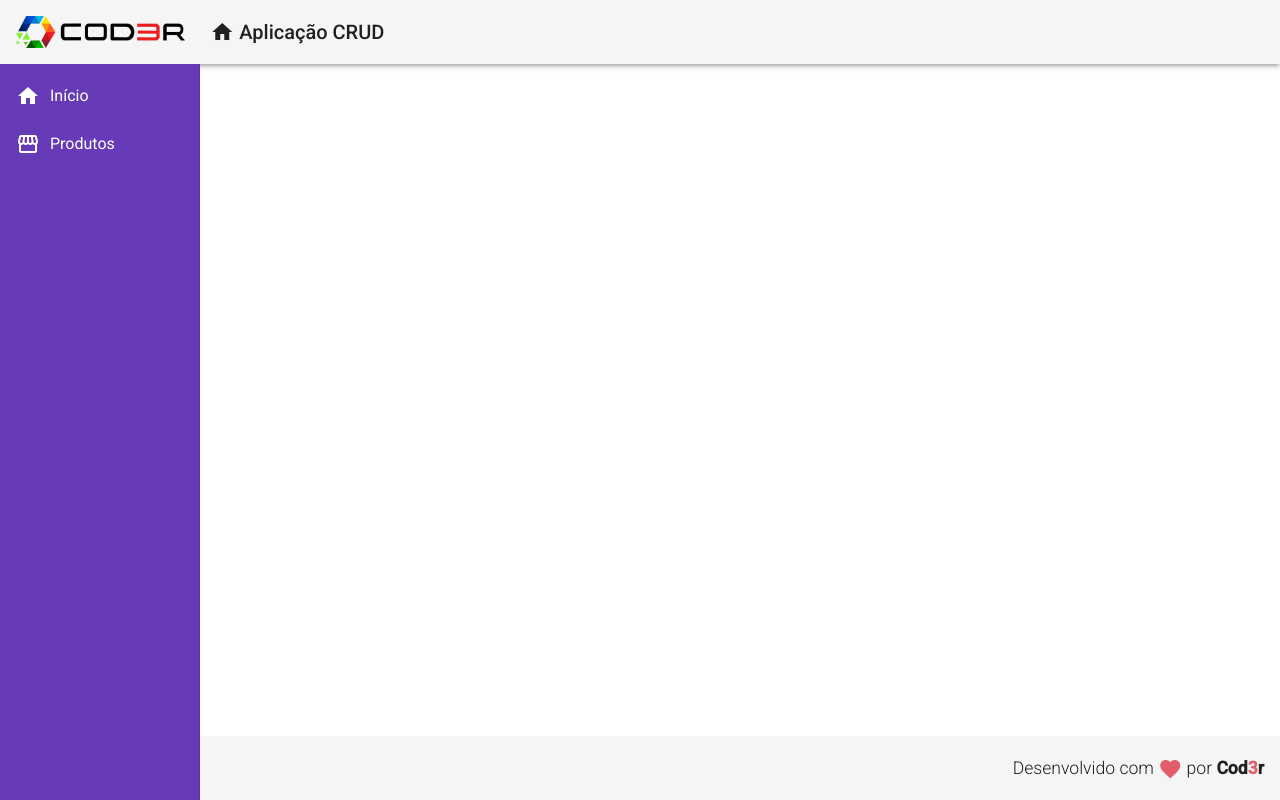
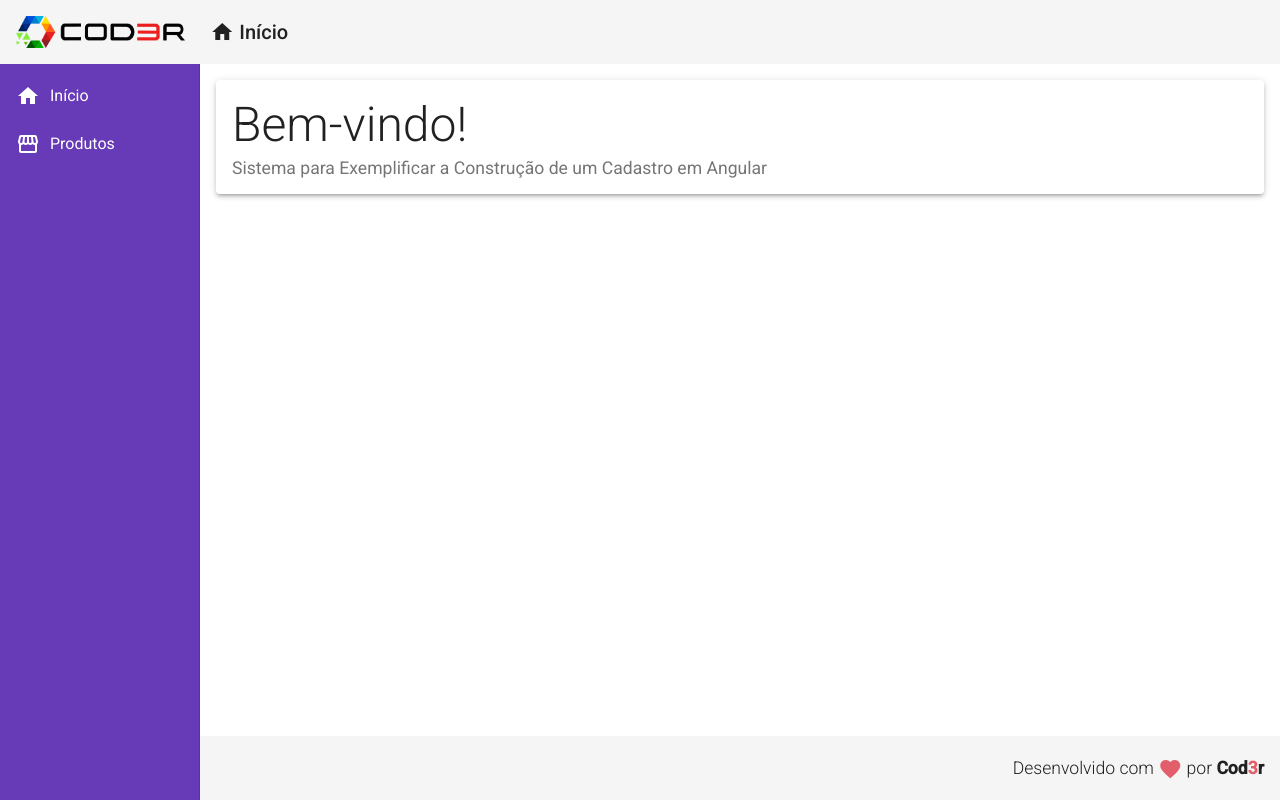
Before and after one commit to leonardo-teles/angular-crud, an Angular app in the folder frontend/: page / in a window 1280 px wide. Built offline with nearby package versions, Linux system fonts and the light colour scheme.

Commit message:
Componente Início (Home)

```diff
--- a/frontend/src/app/components/template/header/header.component.html
+++ b/frontend/src/app/components/template/header/header.component.html
@@ -9,7 +9,7 @@
             <i class="material-icons">
                 home
             </i>
-            Aplicação CRUD
+            Início
         </a>
 
     </span>
--- a/frontend/src/app/components/template/navigation/navigation.component.css
+++ b/frontend/src/app/components/template/navigation/navigation.component.css
@@ -10,3 +10,8 @@
 .sidenav i {
     padding-right: 10px;
 }
+
+.content {
+    padding: 16px;
+    background-color: #FFF;
+}
--- a/frontend/src/app/components/template/navigation/navigation.component.html
+++ b/frontend/src/app/components/template/navigation/navigation.component.html
@@ -15,3 +15,7 @@
             </a>
         </mat-nav-list>
     </mat-sidenav>
+    <mat-sidenav-content class="content">
+        <app-home></app-home>
+    </mat-sidenav-content>
+</mat-sidenav-container>
--- /dev/null
+++ b/frontend/src/app/views/home/home.component.css
@@ -0,0 +1,10 @@
+.home .title {
+    font-size: 3rem;
+    font-weight: 300;
+    line-height: 1.2;
+}
+
+.home .subtitle {
+    font-size: 1.1rem;
+
+}
--- /dev/null
+++ b/frontend/src/app/views/home/home.component.html
@@ -0,0 +1,8 @@
+<mat-card class="home mat-elevation-z3">
+    <mat-card-title class="title">
+        Bem-vindo!
+    </mat-card-title>
+    <mat-card-subtitle class="subtitle">
+        Sistema para Exemplificar a Construção de um Cadastro em Angular
+    </mat-card-subtitle>
+</mat-card>
--- /dev/null
+++ b/frontend/src/app/views/home/home.component.ts
@@ -0,0 +1,15 @@
+import { Component, OnInit } from '@angular/core';
+
+@Component({
+  selector: 'app-home',
+  templateUrl: './home.component.html',
+  styleUrls: ['./home.component.css']
+})
+export class HomeComponent implements OnInit {
+
+  constructor() { }
+
+  ngOnInit(): void {
+  }
+
+}
```
Also changed, not shown: frontend/src/app/app.module.ts (+8 -2 lines).
